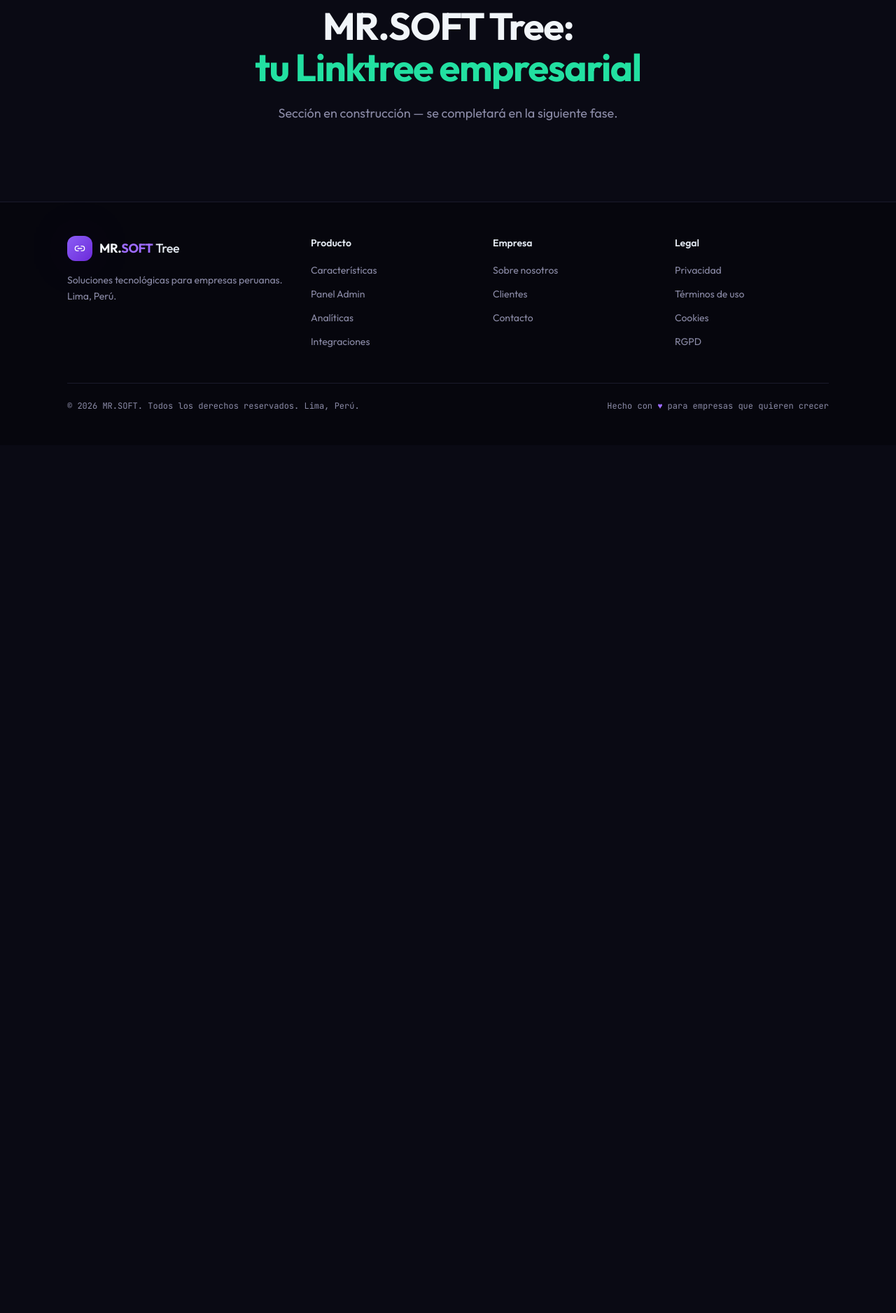
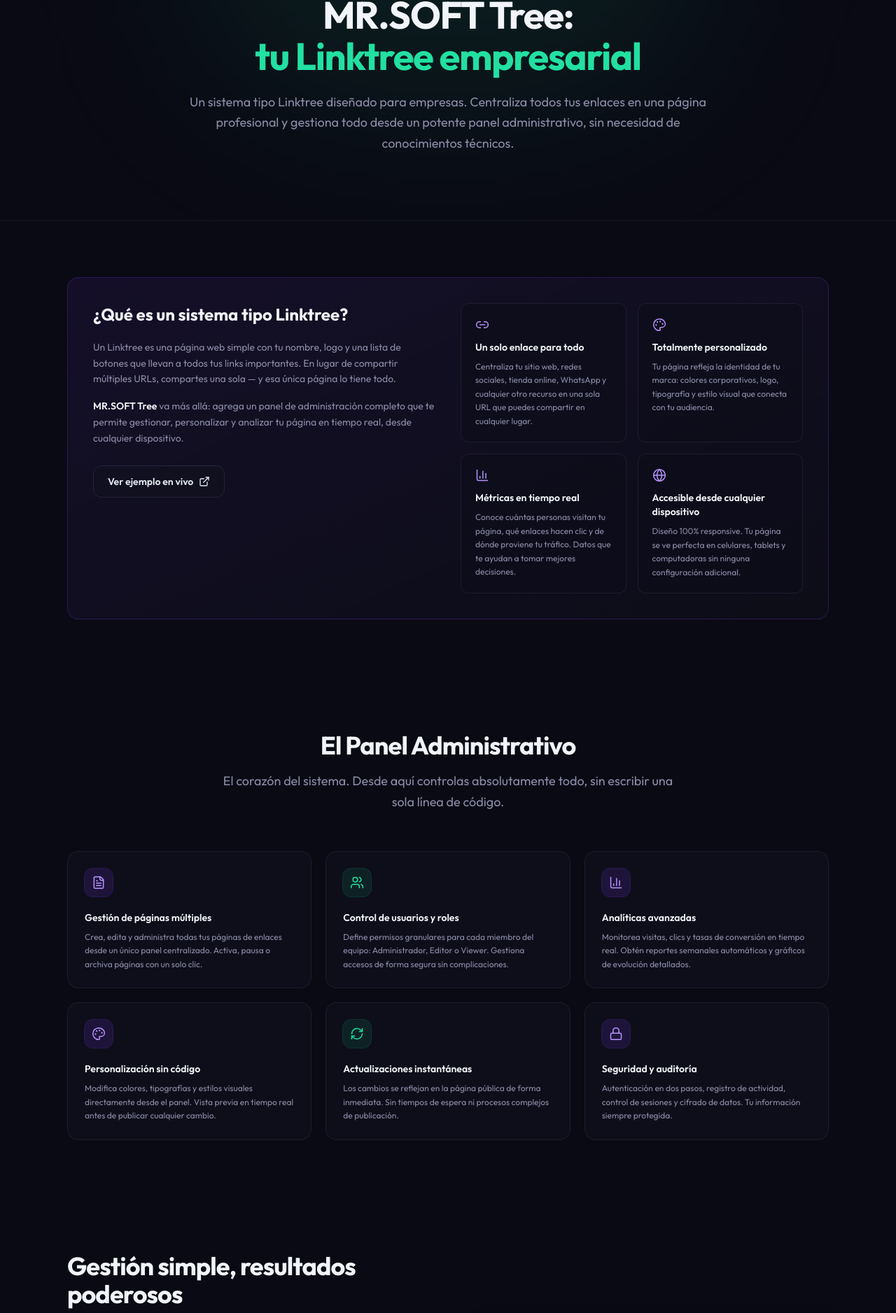
Before and after one commit to jesusdavidsalazarflores936-byte/web-linktree, a Next.js app: page /informacion in a window 1280 px wide. Shown: the part 220-2096 px from the top of the page at 70% size. Before the commit the page ends 856 px from the top, so only its background shows below. Built offline with nearby package versions, Linux system fonts and the light colour scheme; no server answers.

Commit message:
feat(info): componer la página Información

```diff
--- a/src/app/(marketing)/informacion/page.tsx
+++ b/src/app/(marketing)/informacion/page.tsx
@@ -1,4 +1,11 @@
-import { SectionHeading, Section } from '@/components/ui'
+import { PageHero } from '@/components/ui'
+import {
+  InfoWhatIs,
+  InfoAdminFeatures,
+  InfoManagement,
+  InfoTestimonials,
+  infoHeroContent,
+} from '@/features/info'
 import { buildMetadata } from '@/lib/metadata'
 import { routes } from '@/lib/site.config'
 
@@ -11,15 +18,12 @@
 
 export default function InfoPage() {
   return (
-    <Section>
-      <SectionHeading
-        as="h1"
-        tone="mint"
-        eyebrow="El sistema"
-        title="MR.SOFT Tree:"
-        accent="tu Linktree empresarial"
-        description="Sección en construcción — se completará en la siguiente fase."
-      />
-    </Section>
+    <>
+      <PageHero {...infoHeroContent} />
+      <InfoWhatIs />
+      <InfoAdminFeatures />
+      <InfoManagement />
+      <InfoTestimonials />
+    </>
   )
 }
```
